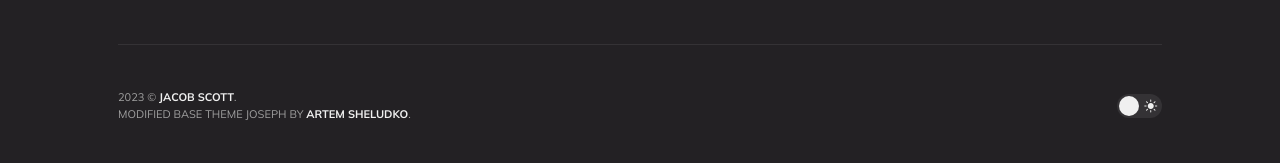
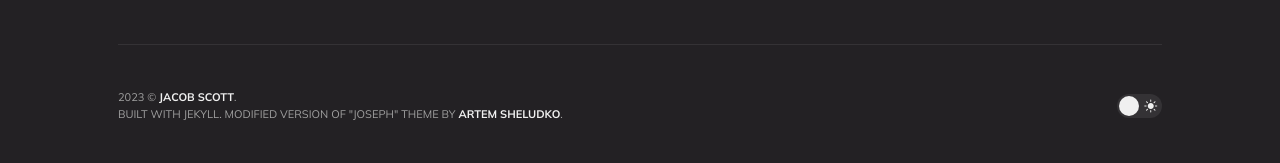
Before and after one commit to Jacob-A-Scott/Personal-Website, a Jekyll site: the page built from index.html, in a window 1280 px wide. Shown: the part 1711-1874 px from the top of the page. Built offline with Jekyll 4.4.1, drawn with Linux system fonts in a browser that asks for light colours; nearby versions of some CDN libraries; the list of posts is cut into pages by our own code.

Commit message:
Changed attribution

```diff
--- a/_includes/footer.html
+++ b/_includes/footer.html
@@ -15,7 +15,7 @@
     <div class="row">
       <div class="col col-12">
         <div class="footer__info">
-          <div class="copyright">{{site.time | date: '%Y'}} &copy; <a href="/">{{site.title}}</a>.<br>Modified base theme Joseph by <a href="https://jekyllthemes.io/developers/artem-sheludko">Artem Sheludko</a>.</div>
+          <div class="copyright">{{site.time | date: '%Y'}} &copy; <a href="/">{{site.title}}</a>.<br>Built with Jekyll. Modified version of "Joseph" theme by <a href="https://jekyllthemes.io/developers/artem-sheludko">Artem Sheludko</a>.</div>
           <div class="toggle-theme">
             <div class="toggle-moon"><i class="ion ion-ios-moon"></i></div>
             <div class="toggle-sun"><i class="ion ion-ios-sunny"></i></div>
```
